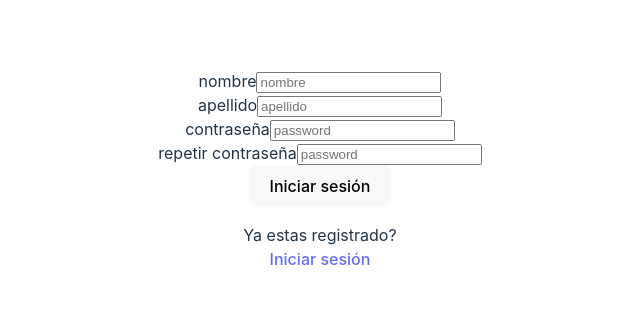
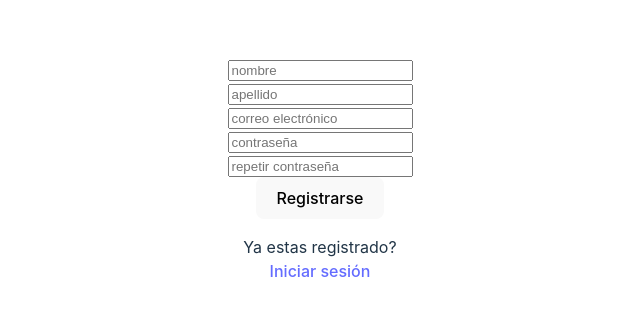
Before and after one commit to VeroPolegre/Fincas_Front, a React (Vite) app: page /register in a window 1280 px wide. Shown: the part 222-538 px from the top of the page, without its empty margins (320-960 px from the left). Built offline with nearby package versions, Linux system fonts and the light colour scheme.

Commit message:
validations,naming,fixedquery

```diff
--- a/src/components/Register/Register.jsx
+++ b/src/components/Register/Register.jsx
@@ -1,31 +1,35 @@
 import React, { useEffect, useState } from "react";
 import { useDispatch, useSelector } from "react-redux";
-import { register, login, reset } from "../../features/auth/authSlice";
+import { register, reset } from "../../features/auth/authSlice";
 import "./Register.scss";
 import { useNavigate } from "react-router-dom";
-import "./Register.scss";
 
 const Register = () => {
   const [formData, setFormData] = useState({
-
+    name: "",
+    surname: "",
     email: "",
     password: "",
+    password2: "",
   });
-  const { email, password } = formData;
+  const { name, surname, email, password, password2 } = formData;
   const { isSuccess, message, isError } = useSelector((state) => state.auth);
 
   const navigate = useNavigate();
   const dispatch = useDispatch();
 
   const [errors, setErrors] = useState({});
-  const [loginError, setLoginError] = useState(null);
+  const [registerError, setRegisterError] = useState(null);
 
   useEffect(() => {
     if (isSuccess) {
       navigate("/");
     }
     if (isError) {
-      setLoginError("Email o contraseña incorrectos");
+      setRegisterError("Correo electrónico o contraseña incorrectos");
+      setTimeout(() => {
+        setRegisterError(null);
+      }, 2000);
     }
     dispatch(reset());
   }, [isSuccess, message, isError]);
@@ -41,97 +45,121 @@ const Register = () => {
     e.preventDefault();
 
     const validationErrors = {};
+    if (!name) {
+      validationErrors.name = "Introduzca su nombre";
+    }
+    if (!surname) {
+      validationErrors.surname = "Introduzca su apellido";
+    }
     if (!email) {
       validationErrors.email = "Introduzca una dirección de correo electrónico";
     }
     if (!password) {
       validationErrors.password = "Introduzca una contraseña";
+    } else if (password.length < 6) {
+      validationErrors.password = "La contraseña debe contener al menos 6 caracteres";
+    }
+    if (!password2) {
+      validationErrors.password2 = "Porfavor, repita su contraseña";
+    } else if (password !== password2) {
+      validationErrors.password2 = "Las contraseñas no coinciden";
     }
 
     if (Object.keys(validationErrors).length > 0) {
       setErrors(validationErrors);
+      setTimeout(() => {
+        setErrors({});
+      }, 2000);
       return;
     }
 
     setErrors({});
-    setLoginError(null);
-    dispatch(login(formData));
+    setRegisterError(null);
+    dispatch(register(formData));
   };
   return (
     <form onSubmit={onSubmit} className="form-register">
       <div className="custom-label-input">
-        <label
-          htmlFor="usernameFormLogin"
-          className="material-symbols-outlined"
-        >
+        {/* <label htmlFor="nameFormRegister" className="material-symbols-outlined">
           nombre
-        </label>
+        </label> */}
         <input
           type="text"
-          name="nombre"
+          name="name"
           placeholder="nombre"
           value={name}
           onChange={onChange}
-          id="usernameFormLogin"
+          id="nameFormRegister"
         />{" "}
         {errors.name && <p>{errors.name}</p>}
       </div>
       <div className="custom-label-input">
-        <label
-          htmlFor="nameFormLogin"
-          className="material-symbols-outlined"
-        >
+        {/* <label htmlFor="surnameFormRegister" className="material-symbols-outlined">
           apellido
-        </label>
+        </label> */}
         <input
           type="text"
-          name="apellido"
+          name="surname"
           placeholder="apellido"
-          value={name}
+          value={surname}
           onChange={onChange}
-          id="surnameFormLogin"
+          id="surnameFormRegister"
         />{" "}
         {errors.surname && <p>{errors.surname}</p>}
       </div>
+      <div className="custom-label-input">
+        {/* <label htmlFor="surnameFormRegister" className="material-symbols-outlined">
+          correo electrónico
+        </label> */}
+        <input
+          type="email"
+          name="email"
+          placeholder="correo electrónico"
+          value={email}
+          onChange={onChange}
+          id="emailFormRegister"
+        />{" "}
+        {errors.email && <p>{errors.email}</p>}
+      </div>
 
       <div className="custom-label-input">
-        <label
-          htmlFor="passwordFormLogin"
+        {/* <label
+          htmlFor="passwordFormRegister"
           className="material-symbols-outlined"
         >
           contraseña
-        </label>
+        </label> */}
         <input
           type="password"
           name="password"
-          placeholder="password"
+          placeholder="contraseña"
           value={password}
           onChange={onChange}
-          id="passwordFormLogin"
+          id="passwordFormRegister"
         />{" "}
         {errors.password && <p>{errors.password}</p>}
       </div>
       <div className="custom-label-input">
-        <label
-          htmlFor="passwordFormLogin"
+        {/* <label
+          htmlFor="passwordFormRegister"
           className="material-symbols-outlined"
         >
           repetir contraseña
-        </label>
+        </label> */}
         <input
           type="password"
-          name="password"
-          placeholder="password"
-          value={password}
+          name="password2"
+          placeholder="repetir contraseña"
+          value={password2}
           onChange={onChange}
-          id="password2FormLogin"
+          id="password2FormRegister"
         />{" "}
-        {errors.password && <p>{errors.password}</p>}
+        {errors.password2 && <p>{errors.password2}</p>}
       </div>
 
-      <button type="submit">Iniciar sesión</button>
+      <button type="submit">Registrarse</button>
 
-      {loginError && <p>{loginError}</p>}
+      {registerError && <p>{registerError}</p>}
 
       <p className="redirect-message">
         Ya estas registrado?<br></br>
@@ -141,5 +169,4 @@ const Register = () => {
   );
 };
 
-
 export default Register;
```
